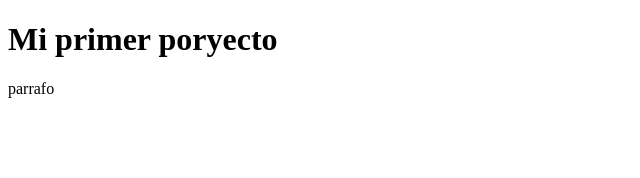
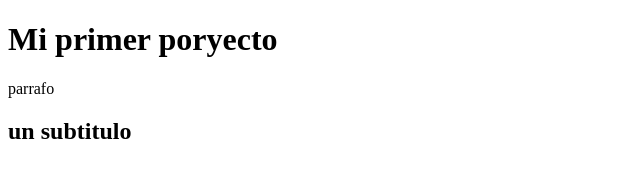
Before and after one commit to ruthsp/repositorio_nuevo, a plain HTML site: page index.html in a window 1280 px wide. Shown: the whole page, without its empty margins (0-640 px from the left). Drawn offline with Linux system fonts and the light colour scheme.

Commit message:
subtitulo

```diff
--- a/index.html
+++ b/index.html
@@ -8,6 +8,6 @@
 <body>
     <h1>Mi primer poryecto</h1>
      <p>parrafo </p>
-
+     <h2>un subtitulo</h2>
 </body>
 </html>
```
